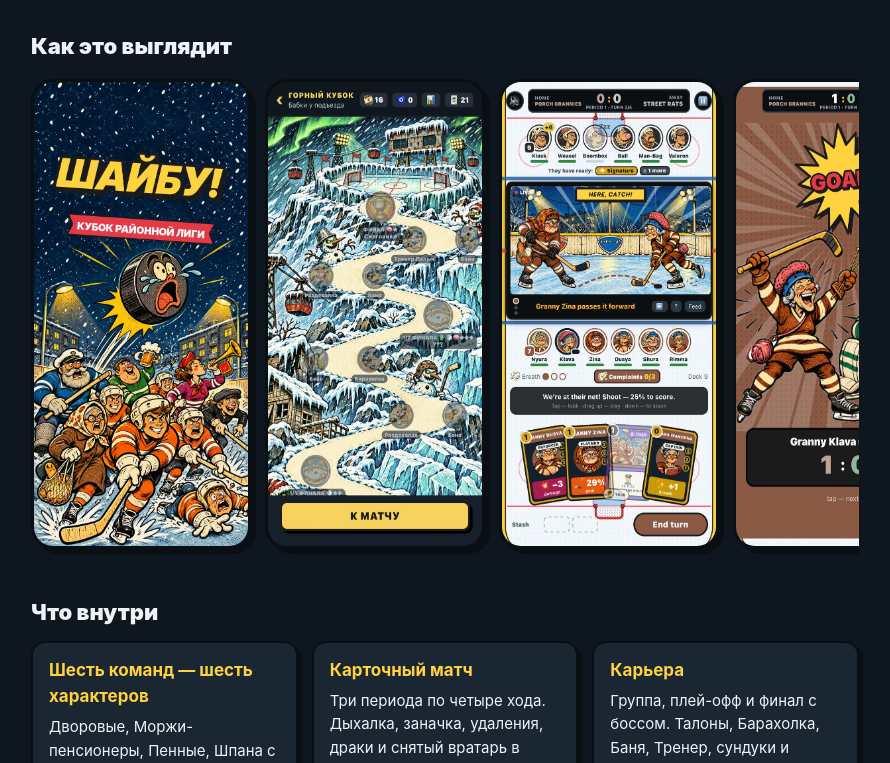
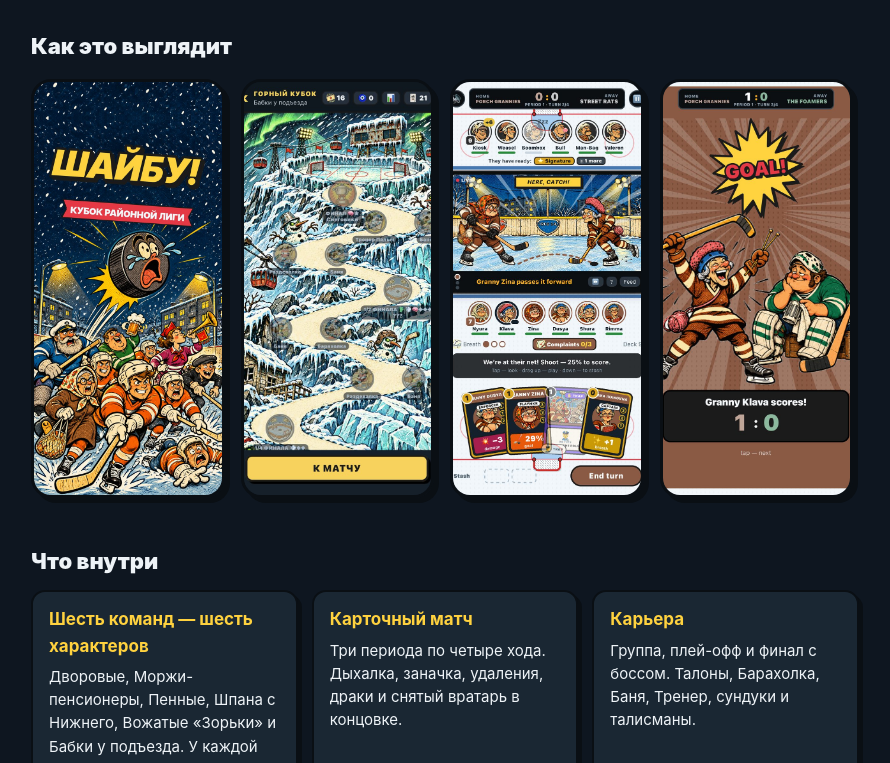
Before and after one commit to warlockjohn/rinkrogue-site, a plain HTML site: page index.html in a window 1280 px wide. Shown: the part 571-1334 px from the top of the page, without its empty margins (195-1085 px from the left). Drawn offline with Linux system fonts and the light colour scheme.

Commit message:
Screenshots layout
Co-Authored-By: Claude Opus 5.5 <noreply@anthropic.com>
Claude-Session: https://claude.ai/code/session_016UhL4vg3wX7BcFpTa3GmJd

```diff
--- a/style.css
+++ b/style.css
@@ -30,5 +30,6 @@ h2{font-size:22px;font-weight:900;margin:32px 0 12px}
 footer{display:flex;flex-wrap:wrap;gap:8px 18px;border-top:1px solid #24323F;margin-top:40px;padding:20px 0 32px;color:var(--muted);font-size:14px}
 footer a{color:var(--muted)}
 @media (max-width:520px){h1{font-size:27px}.lead{font-size:16px}}
-.shots{display:flex;gap:14px;overflow-x:auto;scroll-snap-type:x mandatory;padding:4px 4px 14px;-webkit-overflow-scrolling:touch}
-.shots img{flex:0 0 auto;width:220px;height:auto;border-radius:22px;border:3px solid var(--ink);box-shadow:5px 5px 0 var(--ink);scroll-snap-align:start}
+.shots{display:grid;grid-template-columns:repeat(4,1fr);gap:16px;padding:4px 6px 14px 0}
+.shots img{width:100%;height:auto;aspect-ratio:9/19.5;object-fit:cover;object-position:top;border-radius:20px;border:3px solid var(--ink);box-shadow:5px 5px 0 var(--ink)}
+@media (max-width:700px){.shots{display:flex;gap:14px;overflow-x:auto;scroll-snap-type:x mandatory;-webkit-overflow-scrolling:touch;margin:0 -16px;padding:4px 16px 14px}.shots img{flex:0 0 62%;width:62%;scroll-snap-align:center}}
```
